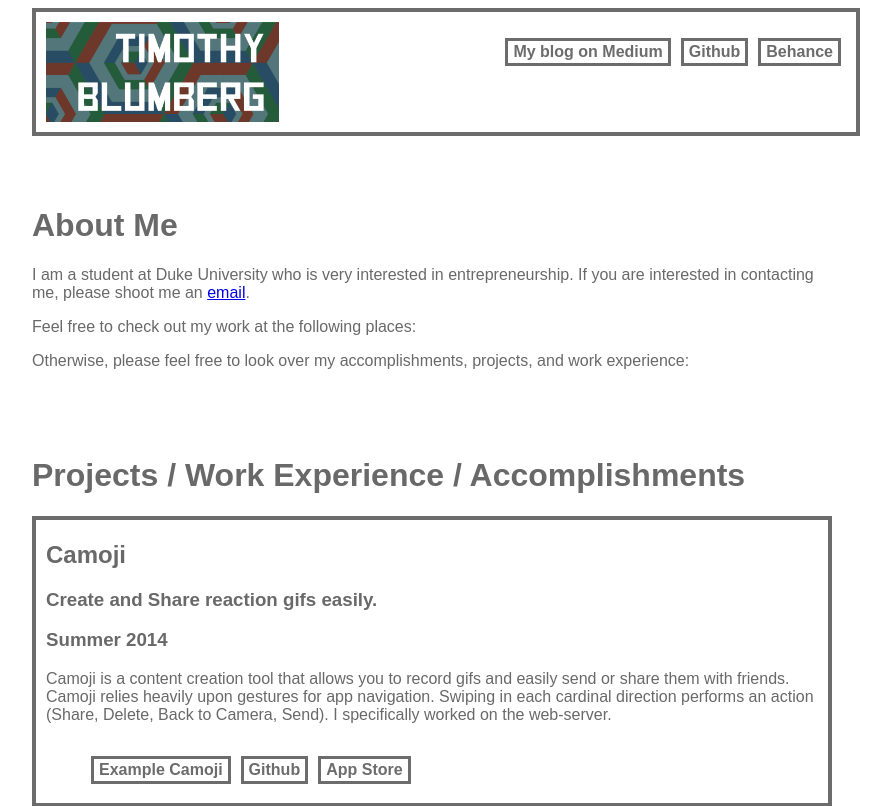
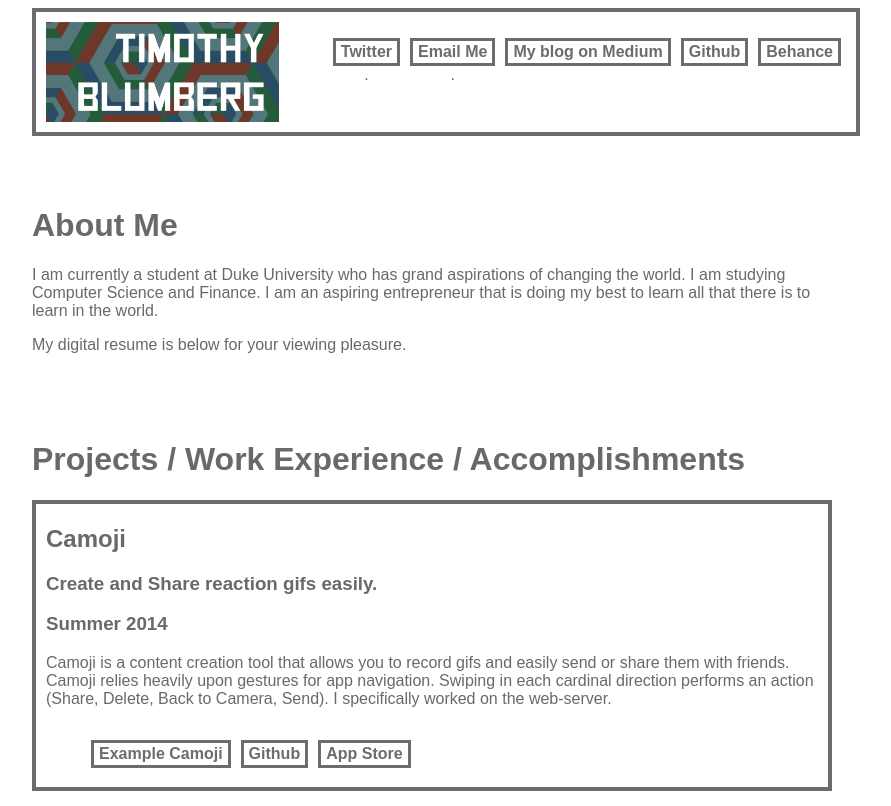
Before and after one commit to TimelyToga/timothyblumberg-web, a Python web app: template timothyblumberg/templates/main.html in a window 1280 px wide. Shown: the top 806 px of the page, without its empty margins (208-1099 px from the left). Run offline with Jinja, Linux system fonts and the light colour scheme; the template is opened without the code that fills it, so the values that code supplies are empty.

Commit message:
Updated text to sound better. Added twitter. Moved email me link to menu bar.

```diff
--- a/timothyblumberg/templates/main.html
+++ b/timothyblumberg/templates/main.html
@@ -24,6 +24,12 @@
                         <li class="menu-item">
                             <a href="https://medium.com/@Tim_Blumberg">My blog on Medium</a>
                         </li>
+                        <li class="menu-item">
+                            <a class="email-button" href="mailto:tblumberg39@gmail.com?Subject=Interested">Email Me</a>.
+                        </li>
+                        <li class="menu-item">
+                            <a class="email-button" href="https://twitter.com/Tim_Blumberg">Twitter</a>.
+                        </li>
                     </ul>
                 </div>
             </div>
@@ -31,16 +37,12 @@
             <div class="body_wrapper">
                 <div class="about-me">
                     <h1>About Me</h1>
-                    <p>I am a student at Duke University who is very interested in entrepreneurship. If you are interested in
-                        contacting me, please shoot me an
-                        <a class="email-button" href="mailto:tblumberg39@gmail.com?Subject=Interested">email</a>.
+                    <p>I am currently a student at Duke University who has grand aspirations of changing the world. I am
+                        studying Computer Science and Finance. I am an aspiring entrepreneur that is doing my best to
+                        learn all that there is to learn in the world.
                     </p>
                     <p>
-                        Feel free to check out my work at the following places:<br>
-
-                    </p>
-                    <p>
-                        Otherwise, please feel free to look over my accomplishments, projects, and work experience:
+                        My digital resume is below for your viewing pleasure.
                     </p>
                 </div>
             </div>
```
